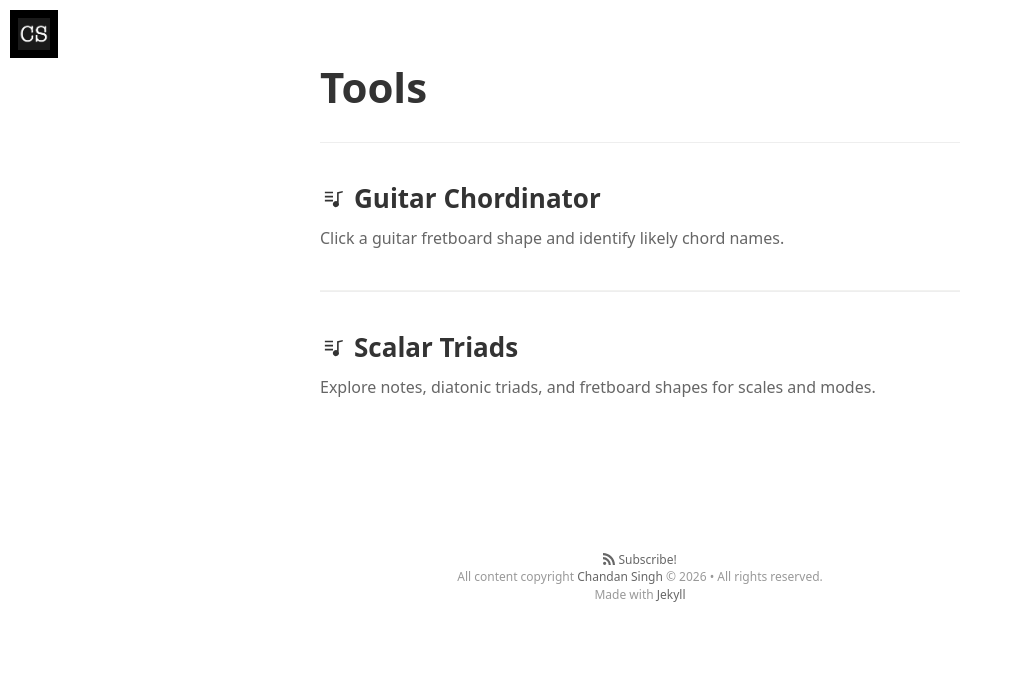
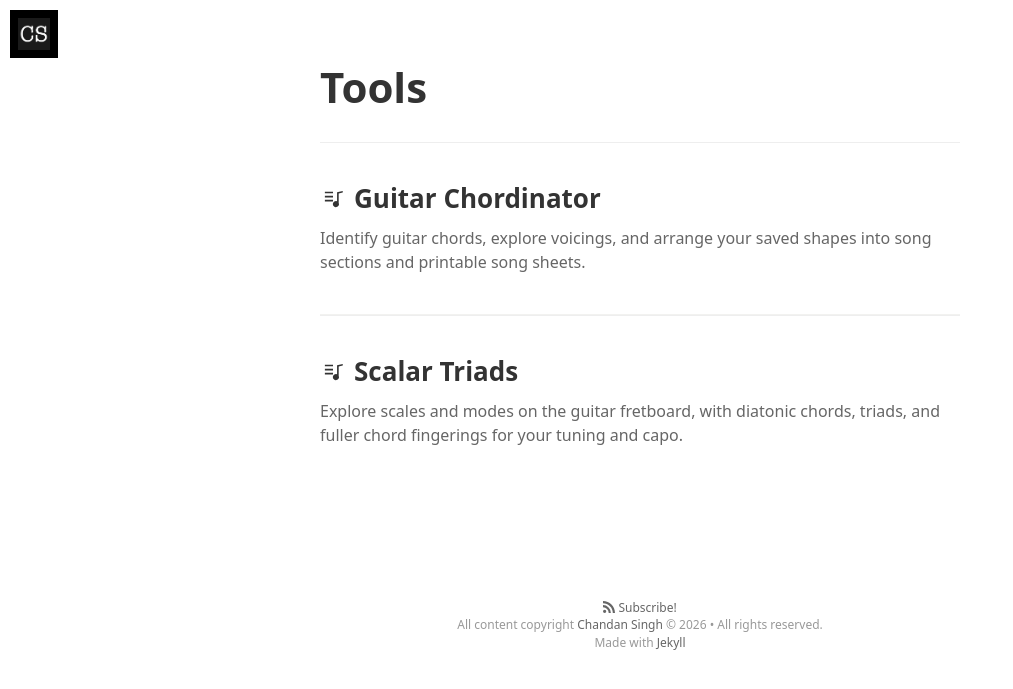
Before and after one commit to cs-shadow/cs-shadow.github.io, a Jekyll site: the page built from site/tools/index.html, in a window 1280 px wide. Shown: the top 689 px of the page, without its empty margins (0-1013 px from the left). Built offline with Jekyll 4.4.1, drawn with Linux system fonts in a browser that asks for light colours.

Commit message:
Update tool descriptions to reflect current features
Describe Guitar Chordinator song arrangement and printable sheets.
Expand Scalar Triads copy to cover fuller fingerings, tuning, and capo.

```diff
--- a/site/tools/index.html
+++ b/site/tools/index.html
@@ -12,12 +12,12 @@ permalink: /tools/
   <section class="tools-list" aria-label="Available tools">
     <article class="tool-listing">
       <h2><a href="/tools/guitar-chordinator/">{% include icon.html name="note-fret" %} Guitar Chordinator</a></h2>
-      <p>Click a guitar fretboard shape and identify likely chord names.</p>
+      <p>Identify guitar chords, explore voicings, and arrange your saved shapes into song sections and printable song sheets.</p>
     </article>
 
     <article class="tool-listing">
       <h2><a href="/tools/scalar-triads/">{% include icon.html name="note-fret" %} Scalar Triads</a></h2>
-      <p>Explore notes, diatonic triads, and fretboard shapes for scales and modes.</p>
+      <p>Explore scales and modes on the guitar fretboard, with diatonic chords, triads, and fuller chord fingerings for your tuning and capo.</p>
     </article>
   </section>
 </main>
```
